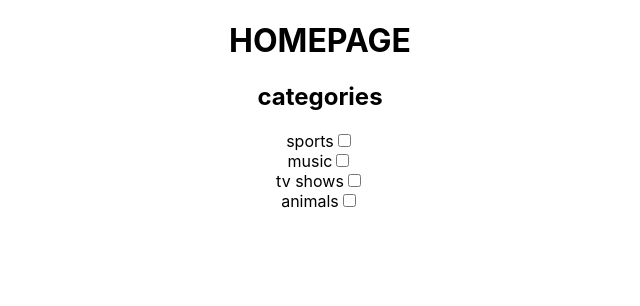
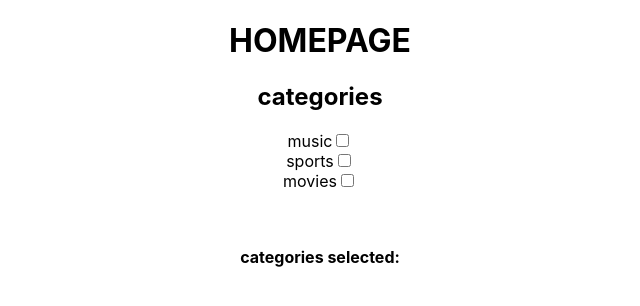
Before and after one commit to crystalkhem/ICEBRKR, a React (Create React App) app in the folder frontend/: page / in a window 1280 px wide. Shown: the top 306 px of the page, without its empty margins (320-960 px from the left). Built offline with nearby package versions, Linux system fonts and the light colour scheme.

Commit message:
working on category buttons
working towards category selection to deselect and select with buttons. not finished.

```diff
--- a/frontend/src/pages/Home.js
+++ b/frontend/src/pages/Home.js
@@ -1,16 +1,46 @@
-// import { useEffect, useState } from 'react'
+import { useState } from 'react'
 // import { BrowserRouter as Router, Link } from 'react-router-dom'
 const Home = () => {
+
+    // const checkboxes = document.querySelectorAll('.checkbox')
+
+    // const handleCheckbox = event => {
+    //     console.log(event.target.value)
+    //      console.log('this is all of them:' + checkboxes)
+
+    // }
+
+    const [cats, updateCats] = useState([])
+
+    const  onClick = (event) => {
+        if (event.target.checked) {
+        updateCats([...cats, event.target.value])
+        } else if (!event.target.checked && cats.length === 1) {
+            updateCats([])
+        } else if (!event.target.checked) {
+            updateCats([cats.splice(cats.indexOf(event.target.value))])
+        }
+    }
+
 
     return (
         <div className="categories">
             <h2>categories</h2>
-            sports<input type="checkbox" name="layer one" value="sports" /><br />
-            music<input type="checkbox" name="layerone" value="music" /><br />
-            tv shows<input type="checkbox" name="layerone" value="tv shows" /><br />
-            animals<input type="checkbox" name="layerone" value="animals" />
-        </div>
+            <div className="checkbox">music<input type="checkbox" onChange={onClick} name="layerone" value="music" /><br /></div>
+
+            <div className="checkbox">sports<input type="checkbox" onChange={onClick} name="layerone" value="sports" /><br /></div>
+
+            <div className="checkbox">movies<input type="checkbox" onChange={onClick} name="layerone" value="movies" /><br /></div>
+
+            <br />
+            <br />
+            <p><b>categories selected:</b> { cats.join(' ') } </p>
+
+
+</div>
+
     )
-}
+    }
+
 
 export default Home
```
Also changed, not shown: 1 other file (tests, documents, lock files or other folders).
